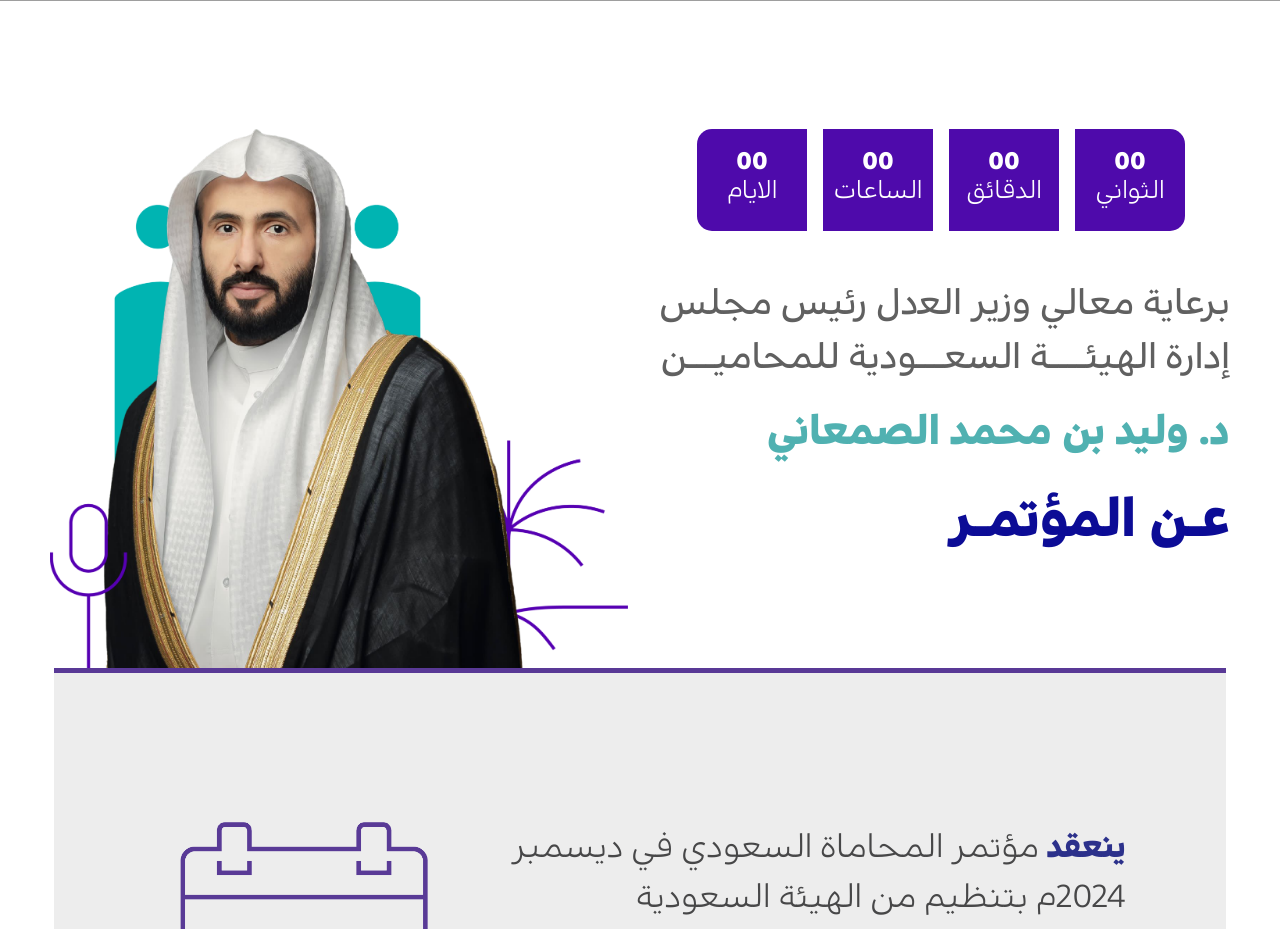
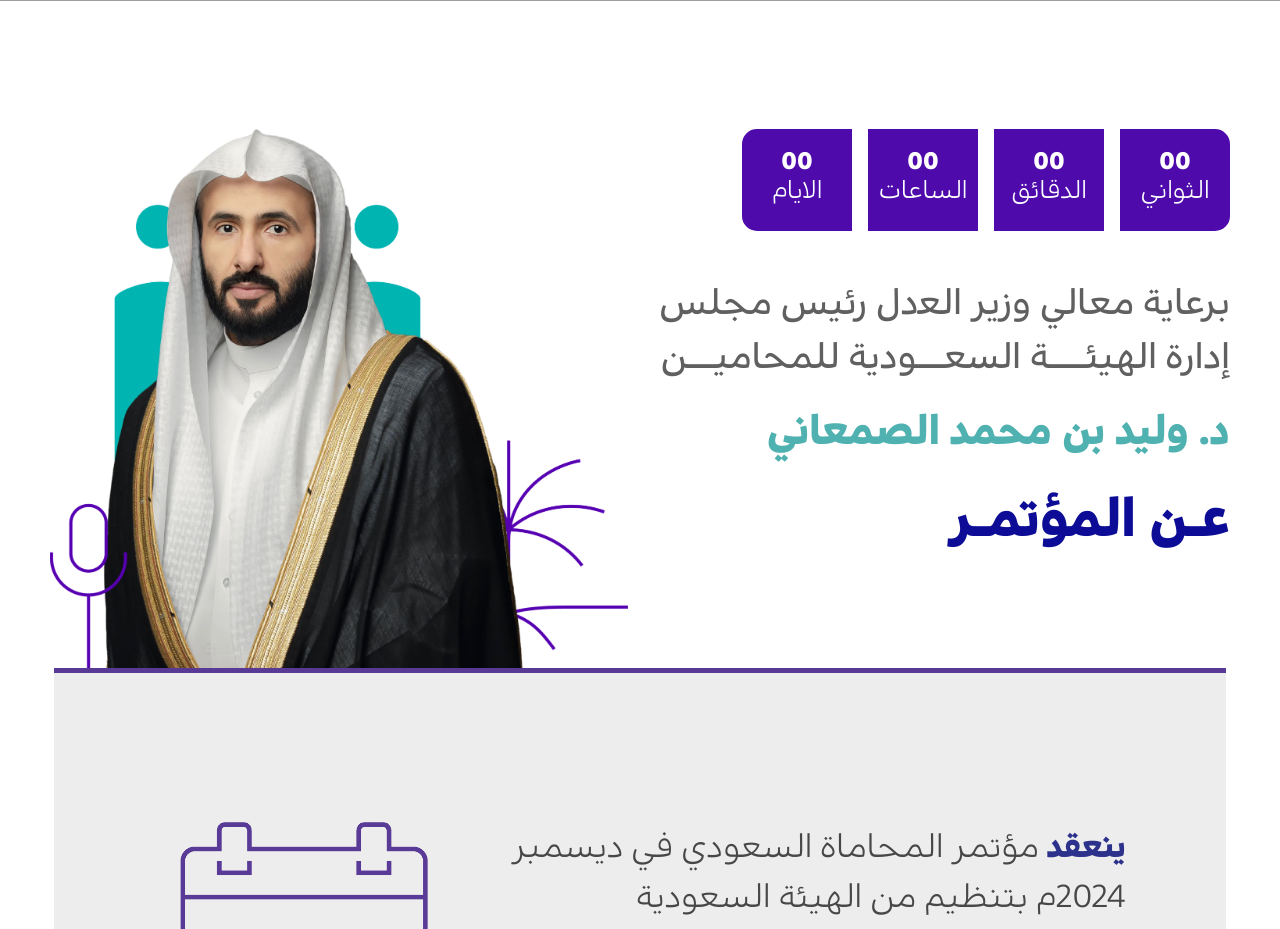
Before and after one commit to muiezarif/saudi-conference-front, a React (Create React App) app: page / in a window 1280 px wide. Shown: the part 780-1709 px from the top of the page. Built offline with nearby package versions, Linux system fonts and the light colour scheme; grey boxes are pictures that could not be loaded.

Commit message:
responsive

```diff
--- a/src/component/HomeComponentSecOne.js
+++ b/src/component/HomeComponentSecOne.js
@@ -52,7 +52,7 @@
                 </Col>
                 {/* Column to show only on desktop */}
                 <Col xl={6} md={12} sm={12} xs={12} className="customCard">
-                    <div className="d-inline-flex flex-wrap justify-content-center gap-3 d-none d-xl-flex">
+                    <div className="d-inline-flex flex-wrap text-end gap-3 d-none d-xl-flex justify-content-end">
                         {['ﺍﻻﻳﺎﻡ', 'ﺍﻟﺴﺎﻋﺎﺕ', 'ﺍﻟﺪﻗﺎﺋﻖ', 'ﺍﻟﺜﻮﺍﻧﻲ'].map((text, index) => (
                             <div
                                 key={index}
```
